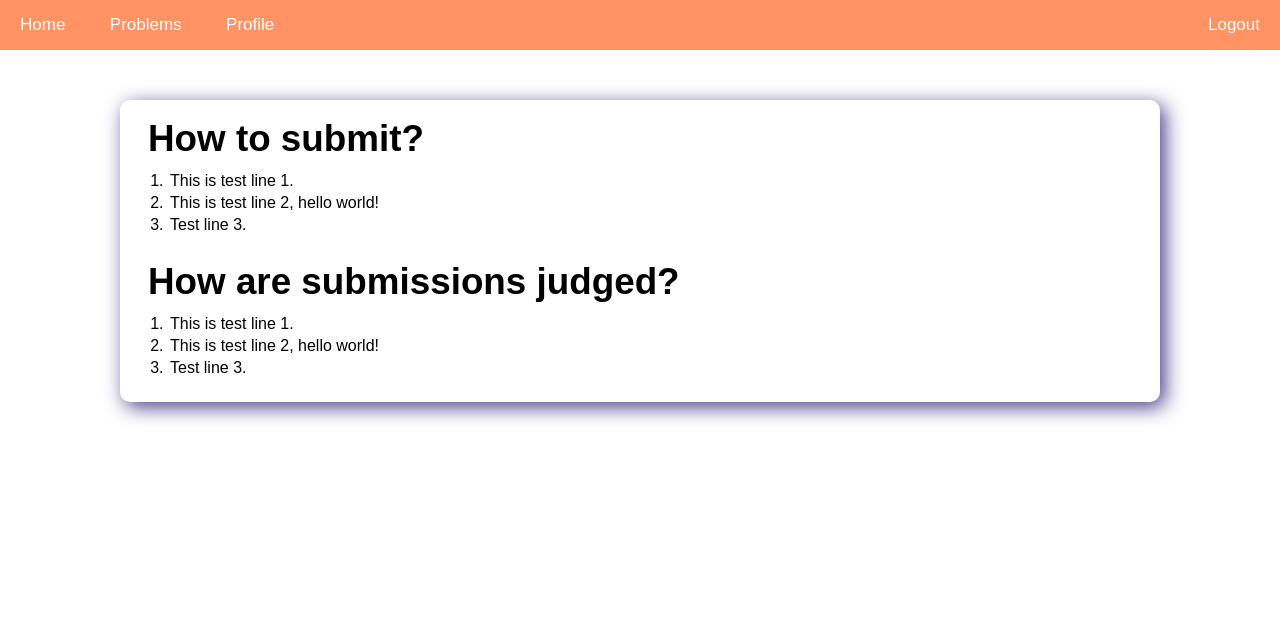
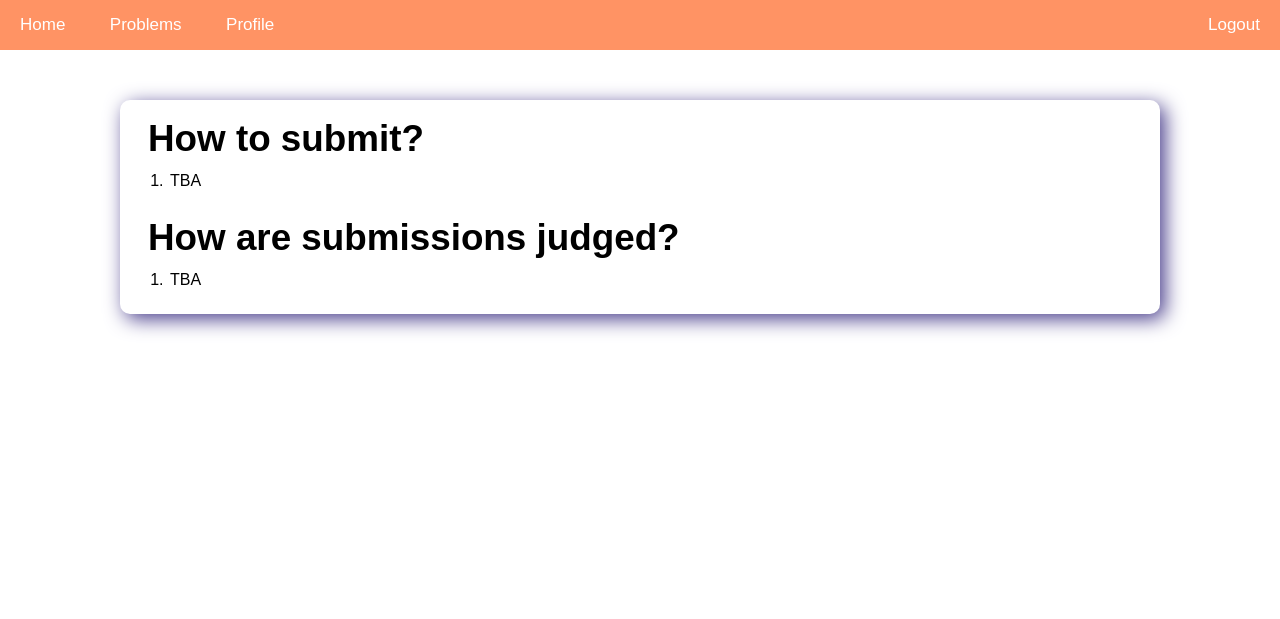
Before and after one commit to hyl0327/esoe_oop_judge, a Django app: page / in a window 1280 px wide. Shown: the top 619 px of the page. Run offline with Django 3.2, Linux system fonts and the light colour scheme; the visitor is signed in with stand-in values (Sample User, id 1).

Commit message:
Add TBA to index.html

```diff
--- a/web/judge/templates/judge/index.html
+++ b/web/judge/templates/judge/index.html
@@ -10,16 +10,12 @@
 <div id="index_div">
   <h2>How to submit?</h2>
   <ol>
-    <li>This is test line 1.</li>
-    <li>This is test line 2, hello world!</li>
-    <li>Test line 3.</li>
+    <li>TBA</li>
   </ol>
 
   <h2>How are submissions judged?</h2>
   <ol>
-    <li>This is test line 1.</li>
-    <li>This is test line 2, hello world!</li>
-    <li>Test line 3.</li>
+    <li>TBA</li>
   </ol>
 </div>
 {% endblock %}
```
